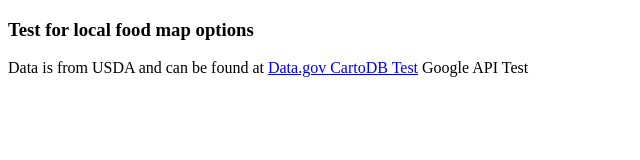
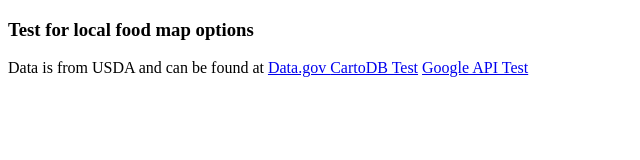
Before and after one commit to RashaunaMead/FoodLocationsDemo, a plain HTML site: page index.html in a window 1280 px wide. Shown: the whole page, without its empty margins (0-640 px from the left). Drawn offline with Linux system fonts and the light colour scheme.

Commit message:
typo fix

```diff
--- a/index.html
+++ b/index.html
@@ -10,6 +10,6 @@
     <h3>Test for local food map options</h3>
     <p> Data is from USDA and can be found at <a href="http://catalog.data.gov/dataset/farmers-markets-geographic-data"> Data.gov </a>
     <a href="cartoDBTest.html"> CartoDB Test</a>
-    <a hef="googleTest.html"> Google API Test</a>
+    <a href="googleTest.html"> Google API Test</a>
   </body>
 </html>
```
